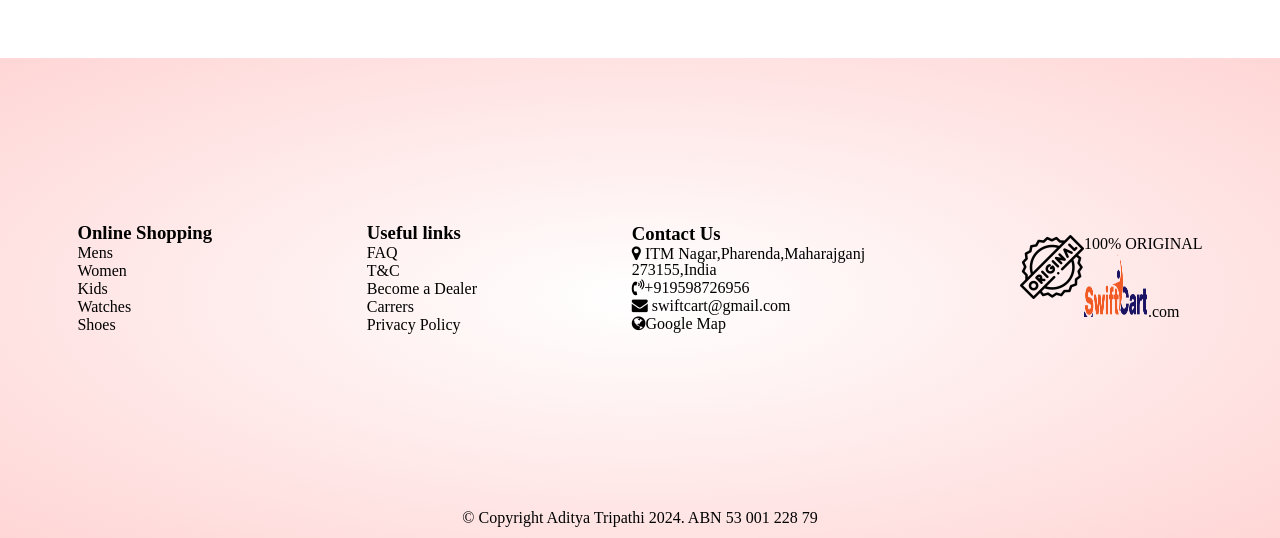
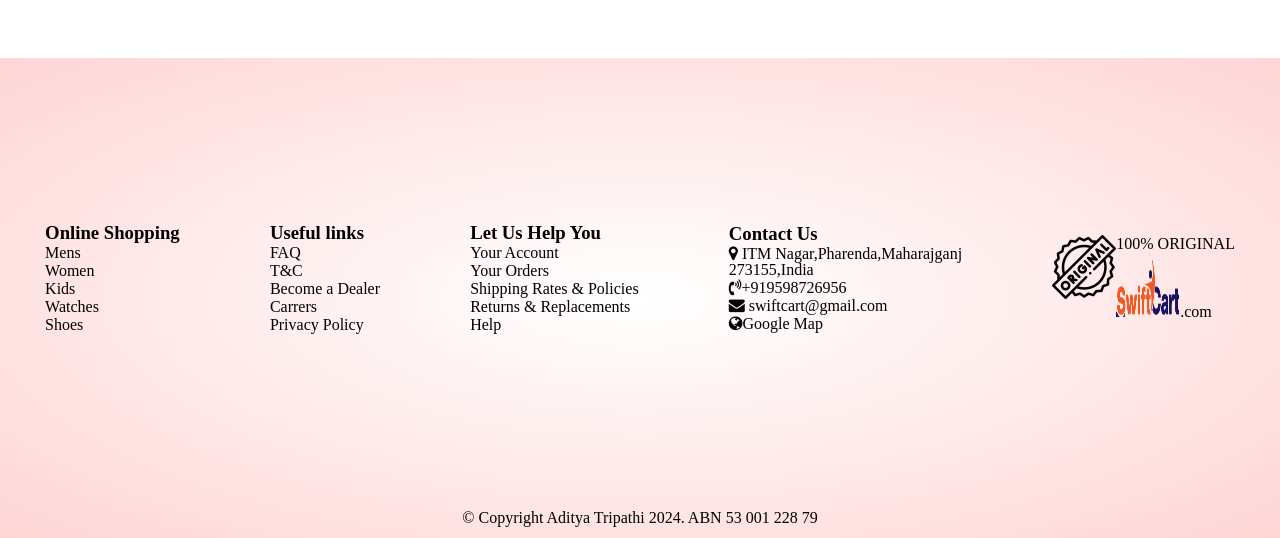
Before and after one commit to aditya-tripathee/SwiftCart-Ecommerce-Project, a plain HTML site: page index.html in a window 1280 px wide. Shown: the part 1412-1950 px from the top of the page. Drawn offline with Linux system fonts and the light colour scheme.

Commit message:
Update index.html

```diff
--- a/index.html
+++ b/index.html
@@ -102,6 +102,21 @@
 
                 </ul>
             </div>
+
+               <div class="Let Us Help You">
+                <h3>Let Us Help You</h3>
+                <ul>
+                    <li>Your Account</li>
+                    <li>Your Orders</li>
+                    <li>Shipping Rates & Policies</li>
+                    <li>Returns & Replacements</li>
+                    <li>Help</li>
+                </ul>
+               </div>
+
+
+
+
             <div class="Contact-us" id="contact-us">
               <h3>Contact Us </h3>
               <ul>
```
